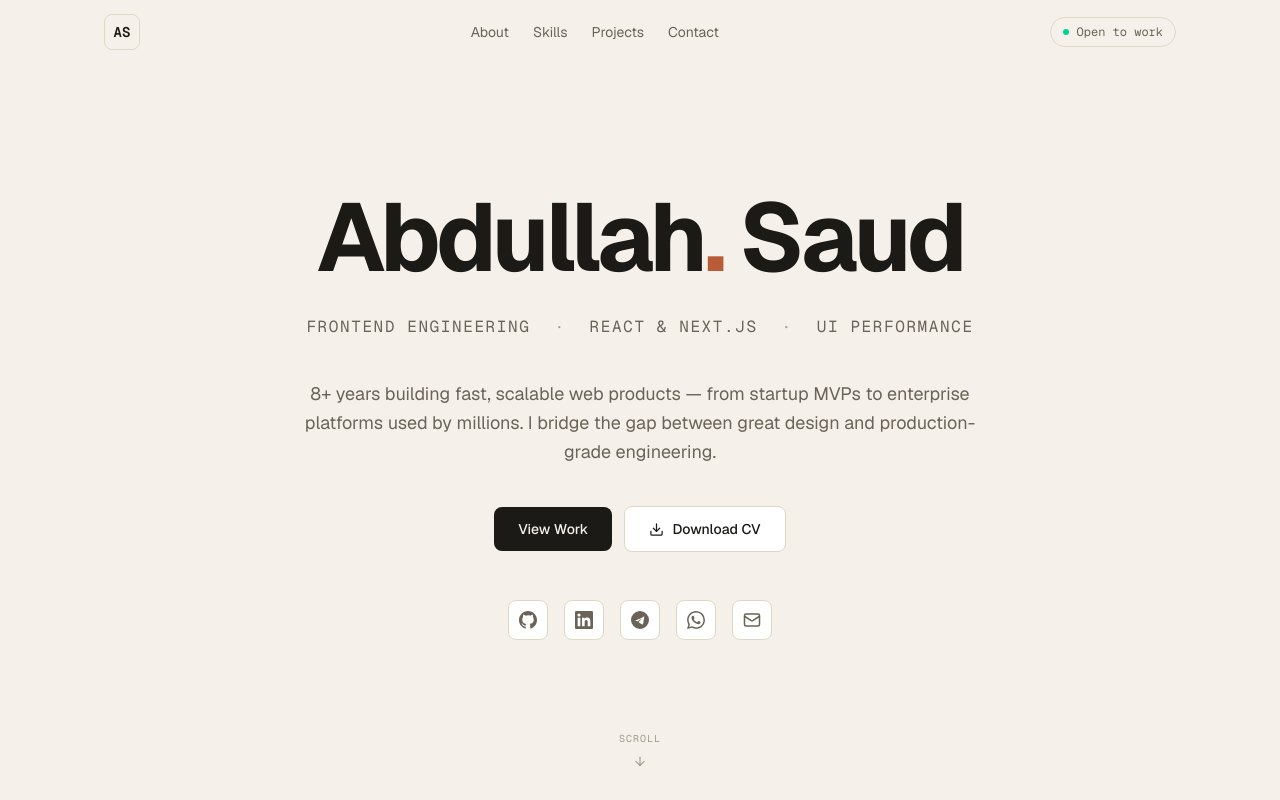
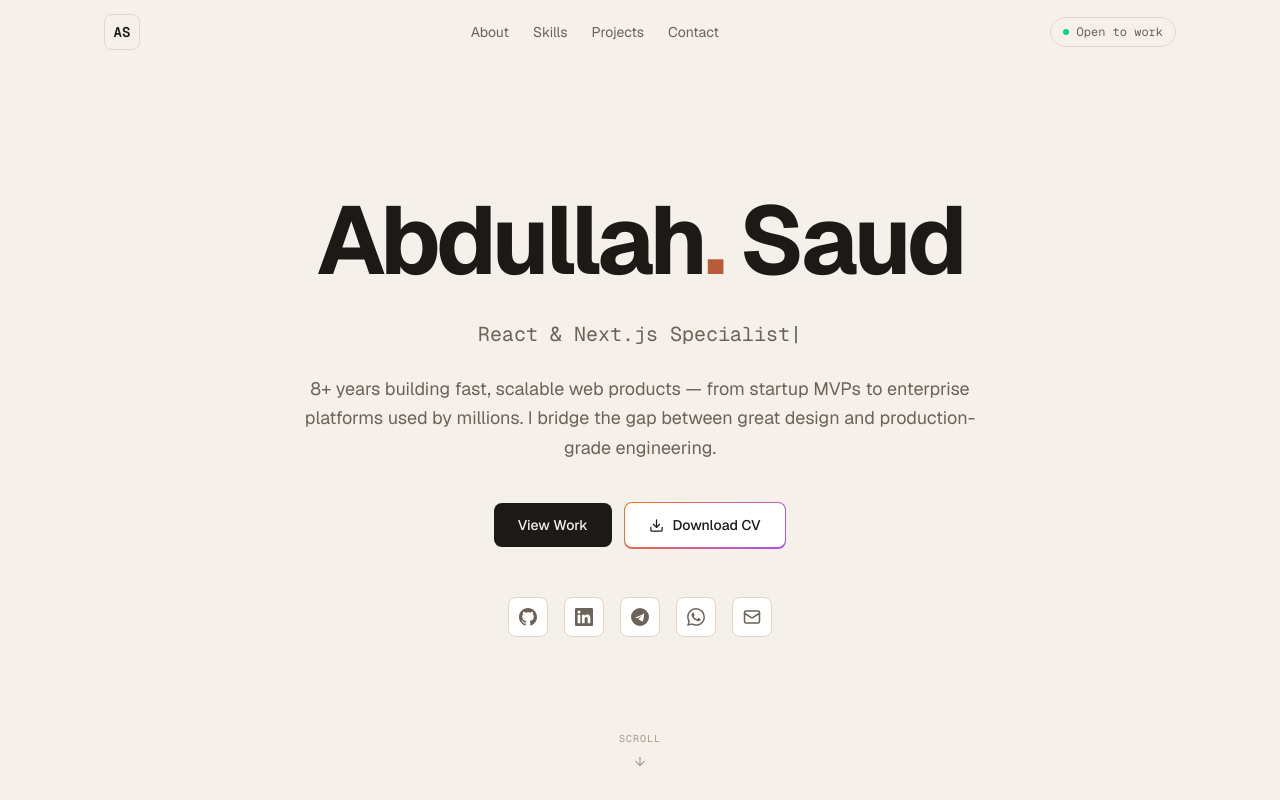
Before and after one commit to abdullah727/portfolio, a Next.js app: page / in a window 1280 px wide. Shown: the top 800 px of the page. Built offline with nearby package versions, Linux system fonts and the light colour scheme.

Commit message:
Implement dynamic role display in Hero component and enhance button styling for CV download

```diff
--- a/src/components/sections/Hero.tsx
+++ b/src/components/sections/Hero.tsx
@@ -1,17 +1,40 @@
 "use client";
 
+import { useEffect, useState } from "react";
 import { motion } from "framer-motion";
 import { Mail, ArrowDown, Download } from "lucide-react";
 import { GitHubIcon, LinkedInIcon, TelegramIcon, WhatsAppIcon } from "@/components/ui/Icons";
 import { yearsOfExperienceLabel } from "@/lib/constants";
 
-const PILLARS = [
-  "Frontend Engineering",
-  "React & Next.js",
-  "UI Performance",
-];
+const ROLES = ["Senior Frontend Engineer", "React & Next.js Specialist", "UI Performance Expert"];
 
 export function Hero() {
+  const [roleIndex, setRoleIndex] = useState(0);
+  const [displayed, setDisplayed] = useState("");
+  const [typing, setTyping] = useState(true);
+
+  useEffect(() => {
+    const target = ROLES[roleIndex];
+    let timeout: ReturnType<typeof setTimeout>;
+
+    if (typing) {
+      if (displayed.length < target.length) {
+        timeout = setTimeout(() => setDisplayed(target.slice(0, displayed.length + 1)), 55);
+      } else {
+        timeout = setTimeout(() => setTyping(false), 2200);
+      }
+    } else {
+      if (displayed.length > 0) {
+        timeout = setTimeout(() => setDisplayed(displayed.slice(0, -1)), 30);
+      } else {
+        setRoleIndex((i) => (i + 1) % ROLES.length);
+        setTyping(true);
+      }
+    }
+
+    return () => clearTimeout(timeout);
+  }, [displayed, typing, roleIndex]);
+
   const container = {
     hidden: {},
     show: { transition: { staggerChildren: 0.1 } },
@@ -51,16 +74,12 @@ export function Hero() {
         {/* Three service pillars */}
         <motion.div
           variants={item}
-          className="flex flex-wrap items-center justify-center gap-x-6 gap-y-3 mb-10 text-sm md:text-base font-mono uppercase tracking-widest text-[var(--text-muted)]"
+          className="h-8 flex items-center justify-center mb-6"
         >
-          {PILLARS.map((p, i) => (
-            <span key={p} className="flex items-center gap-6">
-              {i > 0 && (
-                <span className="text-[var(--text-dim)] hidden sm:inline">·</span>
-              )}
-              {p}
-            </span>
-          ))}
+          <span className="font-mono text-lg md:text-xl text-[var(--text-muted)]">
+            {displayed}
+            <span className="animate-pulse text-[var(--accent)]">|</span>
+          </span>
         </motion.div>
 
         {/* Tagline */}
@@ -88,10 +107,22 @@ export function Hero() {
           <a
             href="/cv.pdf"
             download
-            className="gradient-border inline-flex items-center gap-2 px-6 py-3 rounded-lg border border-[var(--border)] bg-[var(--surface)] text-[var(--text)] text-sm font-medium transition-colors"
+            ria-label="Download CV"
+            className="group relative inline-block rounded-lg p-[1.5px]"
+            style={{ background: "linear-gradient(135deg, #f97316, #a855f7)" }}
           >
+            <span className="relative flex items-center gap-2 px-6 py-3 rounded-[7px] bg-[var(--surface)] text-[var(--text)] text-sm font-medium overflow-hidden">
+              <span
+                aria-hidden
+                className="absolute inset-0 opacity-0 group-hover:opacity-100 transition-opacity duration-300 pointer-events-none"
+                style={{
+                  background:
+                    "linear-gradient(135deg, rgba(249,115,22,0.18) 0%, rgba(168,199,250,0.24) 50%, rgba(168,85,247,0.22) 100%)",
+                }}
+              />
             <Download size={15} />
-            Download CV
+           <span className="relative z-10">Download CV</span>
+            </span>
           </a>
         </motion.div>
 
```
